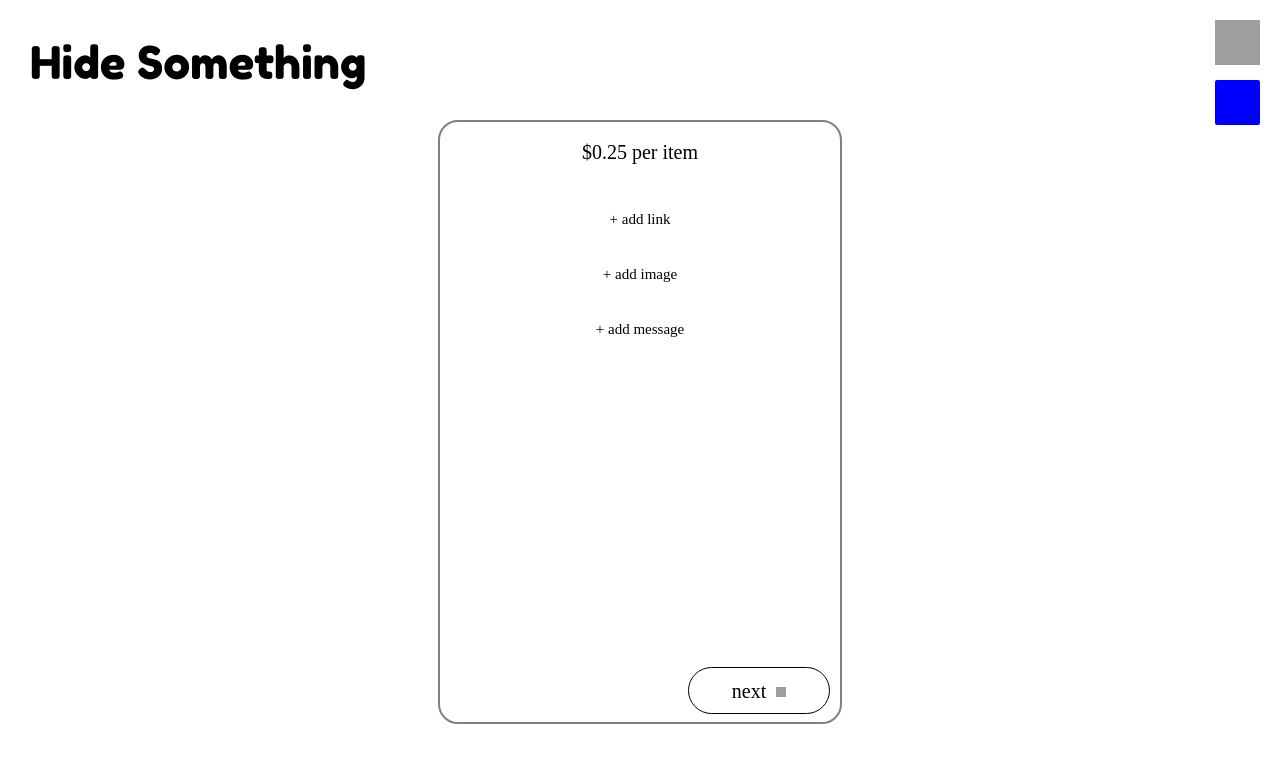
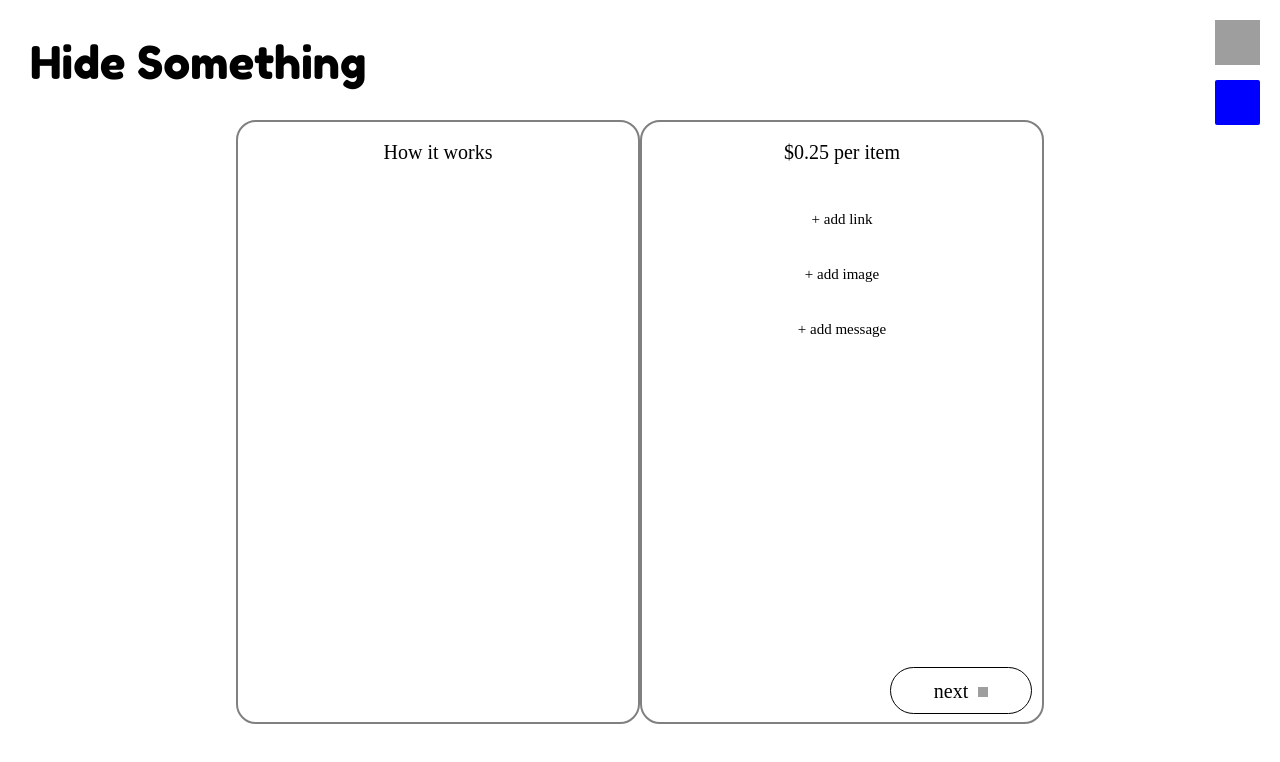
Before and after one commit to jawm17/sandbox, a React (Create React App) app in the folder client/: page /hide in a window 1280 px wide. Shown: the top 762 px of the page. Built offline with nearby package versions, Linux system fonts and the light colour scheme; grey boxes are pictures that could not be loaded; a web font is replaced by a local one.

Commit message:
How it works section

```diff
--- a/client/src/HideSomethingPage/HideSomething.js
+++ b/client/src/HideSomethingPage/HideSomething.js
@@ -66,6 +66,11 @@ export default function HideSomething() {
             <div className="flexDiv">
                 <div className="inputDiv">
                     <div className="priceTitle">
+                        How it works
+                    </div>
+                </div>
+                <div className="inputDiv">
+                    <div className="priceTitle">
                         $0.25 per item
                     </div>
                     <div className="attatchment"> + add link</div>
--- a/client/src/SearchPage/SearchPage.js
+++ b/client/src/SearchPage/SearchPage.js
@@ -142,14 +142,13 @@ export default function SearchPage() {
                 p.element.remove();
             }
             // enter properties
+            // transition: position 0.3s;
             p.element.setAttribute("style", `
                 position: fixed;
                 top: ${p.top}px;
                 left: ${p.left}px;
                 width: ${p.size}px;
                 heigth: ${p.size}px;
-                transition: position 0.3s;
-
             `);
         });
     }
```
